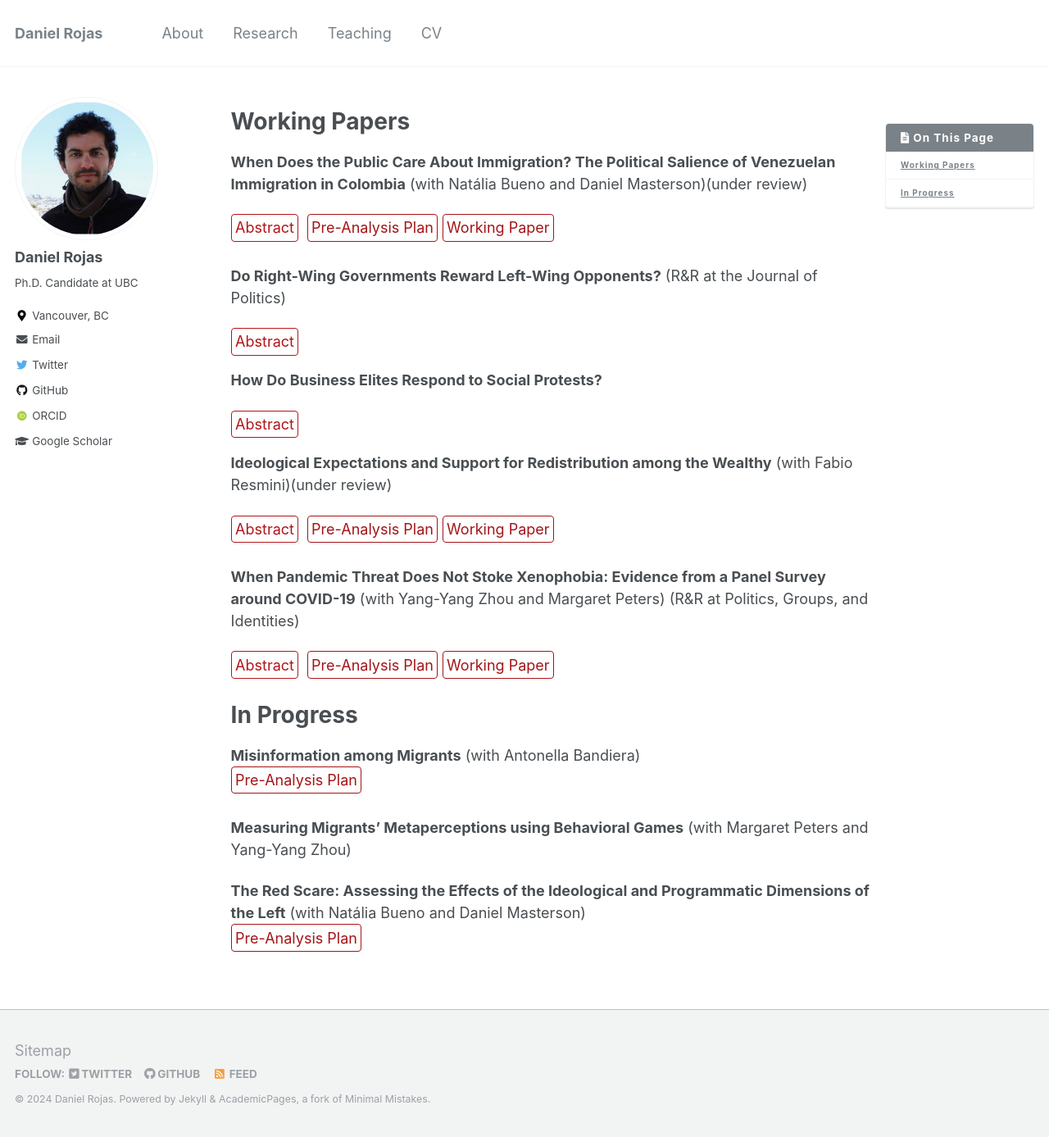
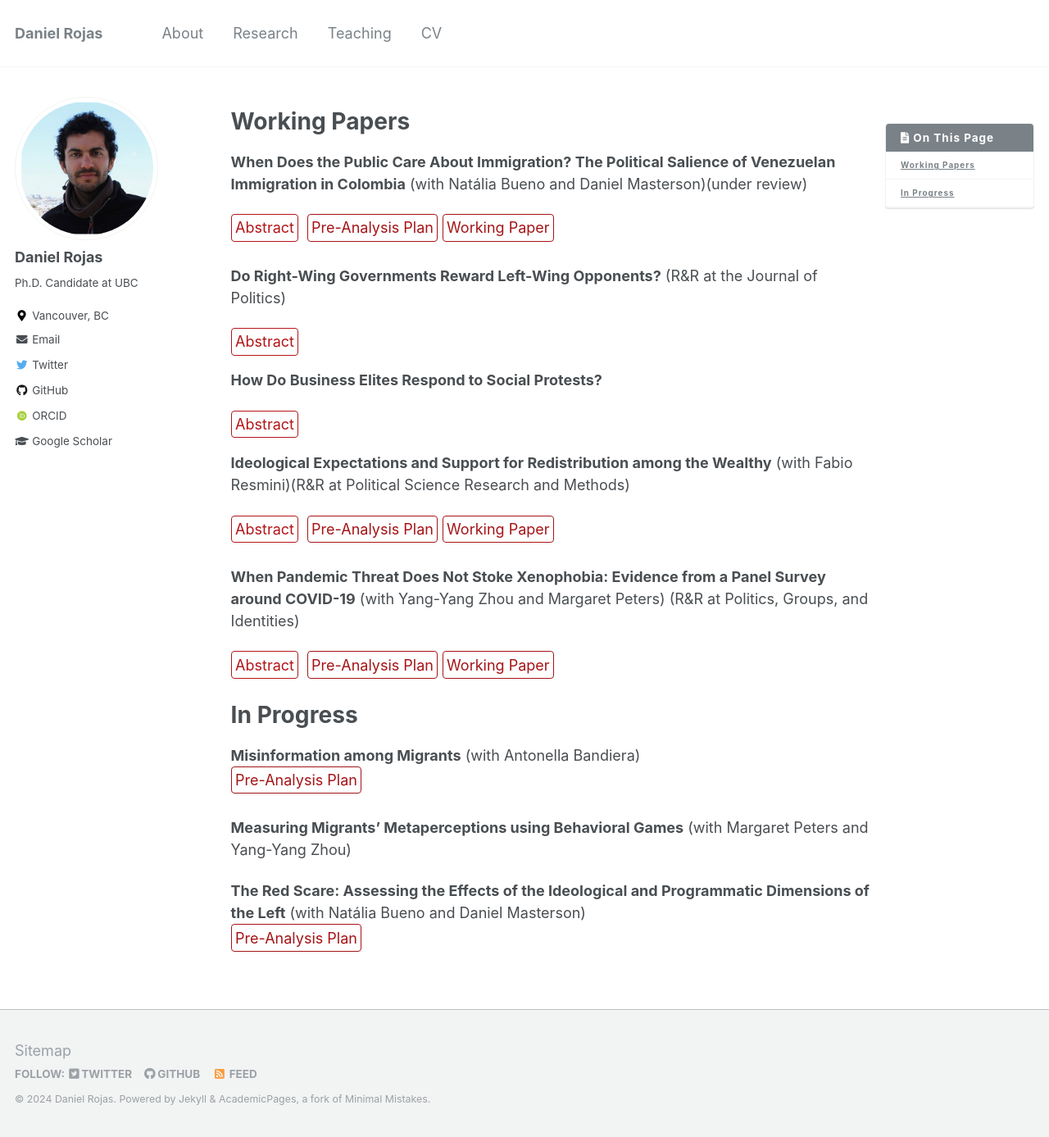
Before and after one commit to danielrojaslozano/danielrojaslozano.github.io, a Jekyll site: the page built from _pages/research.md, in a window 1280 px wide and 1387 px high. Shown: the whole window at 82% size. Built offline with Jekyll 4.4.1, drawn with Linux system fonts in a browser that asks for light colours; some web fonts are replaced.

Commit message:
Update research.md

```diff
--- a/_pages/research.md
+++ b/_pages/research.md
@@ -67,7 +67,7 @@ details > p {
 <details><summary>Abstract</summary><p> The political economy states instability and uncertainty negatively affect employment and investment. While violent protests create economic uncertainty and political instability, we know little about how economic elites respond to such events—most existing scholarship focuses on the impact of protests on political elites and public opinion. I argue that economically driven violent protests signal diminished state capacity and increased economic hardship. Violence creates fear and costs to elites, who lean on the signaling effect of protesters’ extreme behavior, coordinate their response through business associations, and decide to concede by creating jobs because they fear further unrest and future changes in the distribution of political power. I test this theory in Colombia and find that labor demand increases in municipalities exposed to violent protests, not among those exposed to nonviolent ones. Qualitative research validates the theorized mechanism. Results suggest that economic elites are responsive to redistributive demands expressed through extra-electoral means.</p>
 </details> &nbsp;
 
- **Ideological Expectations and Support for Redistribution among the Wealthy** (with Fabio Resmini)(under review)
+ **Ideological Expectations and Support for Redistribution among the Wealthy** (with Fabio Resmini)(R&R at Political Science Research and Methods)
 <br />
 <details><summary>Abstract</summary><p> When and why do wealthy individuals support redistributive policies? Under standard political economy models, preferences for redistribution are a function of objective material conditions. The partisanship literature, on the contrary, argues that partisan identification is the driver of redistributive preferences. We move beyond this dichotomy to argue that the ideology of the government enacting redistribution is a key factor explaining support for redistribution among the wealthy. Through survey experiments during the 2022 Colombian presidential election, we find that the wealthy are more likely to support redistribution under a right-wing government and expect redistribution under the Right to be more efficient and less likely to generate instability. We demonstrate that the ideological composition of our sample does not drive our results and find heterogeneous preferences across respondents’ ideological positions. Importantly, the Right diminishes expectations of macroeconomic instability in both right- and left-wing wealthy. These findings illustrate the micro-foundations of right-wing redistribution.</p>
 </details> &nbsp;
```
